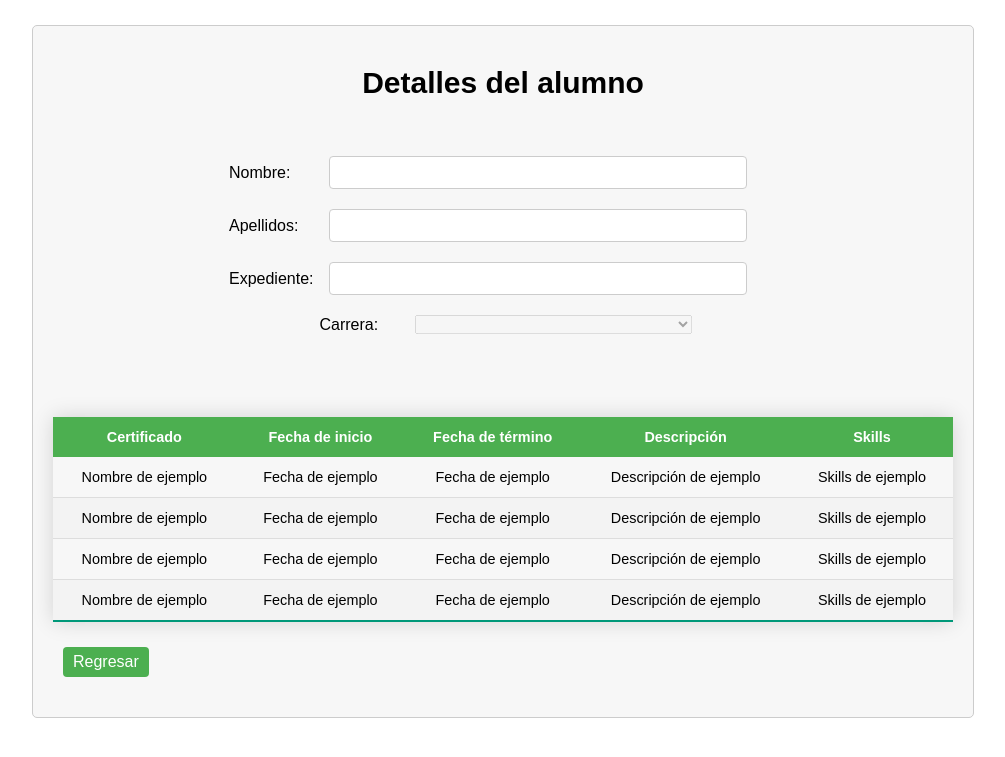
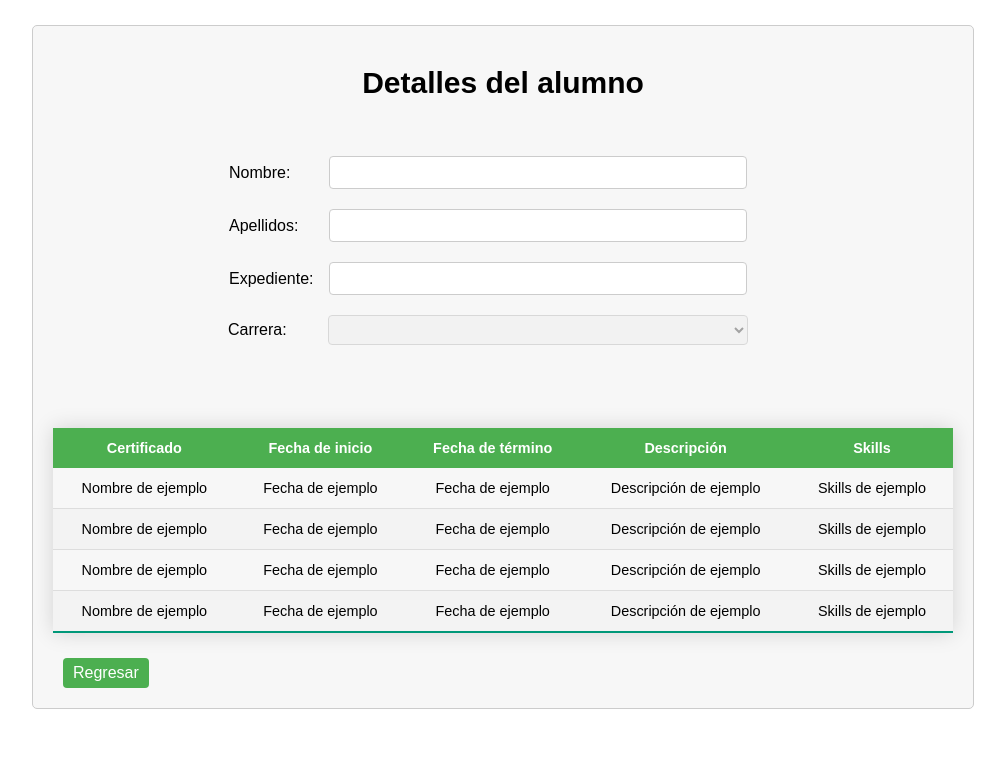
Before and after one commit to DCentenoGlez/ProyectoFinal-Alfas, a PHP site: page /Detalles_alumno.html in a window 1280 px wide. Shown: the top 757 px of the page, without its empty margins (137-1142 px from the left). Run offline with PHP 8.4, Linux system fonts and the light colour scheme.

Commit message:
Se pulieron detalles
- Se pulieron detalles de las nuevas funciones

```diff
--- a/estilo.css
+++ b/estilo.css
@@ -153,10 +153,19 @@
 }
 
 button {
-    display: block;
-    margin: 20px auto;
-    padding: 10px 20px;
+    height: 30px;
     font-size: 16px;
+    background-color: #4CAF50;
+    color: white;
+    border: none;
+    border-radius: 4px;
+    padding: 5px 10px;
+    margin-right: 10px;
+
+}
+button:hover {
+    background-color: #45684e;
+    cursor: pointer;
 }
 
 ul {
@@ -248,7 +257,7 @@
   }
 
   .lista-desplegable {
-    width: 200px;
+    width: 96%;
     height: 30px;
     font-size: 16px;
     background-color: #f1f1f1;
@@ -396,3 +405,22 @@
     align-items: center;
     justify-content: center;
 }
+.lista-desplegable-edit {
+    width: 420px;
+    margin-left: 5px;
+    margin-right: 35px;
+    height: 30px;
+    font-size: 16px;
+    background-color: #f1f1f1;
+    border: 1px solid #ccc;
+    border-radius: 4px;
+    padding: 5px;
+  }
+td.editable {
+    background-color: transparent;
+    cursor: pointer;
+}
+
+td.editable.editing {
+    background-color: #FFFFCC;
+}
```
